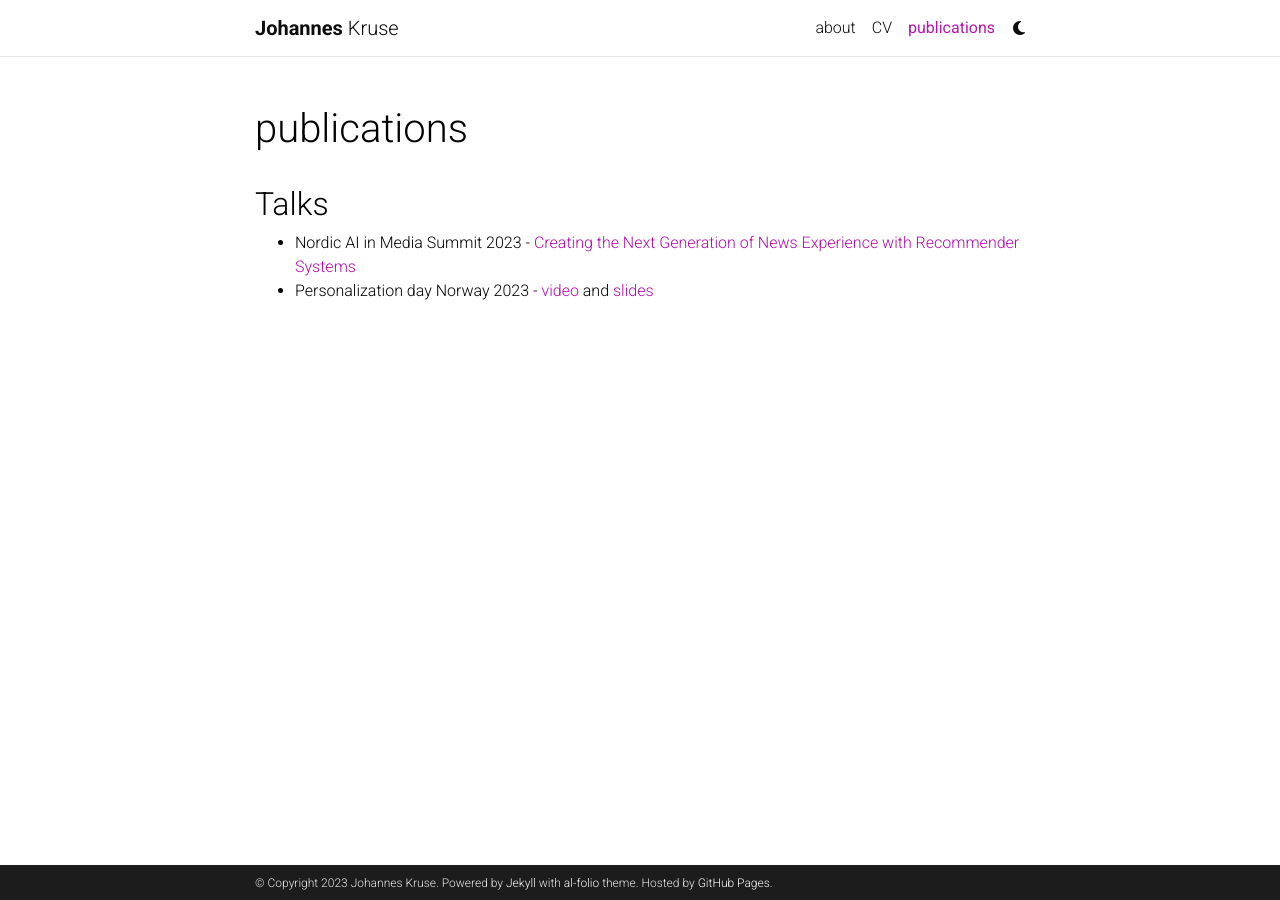
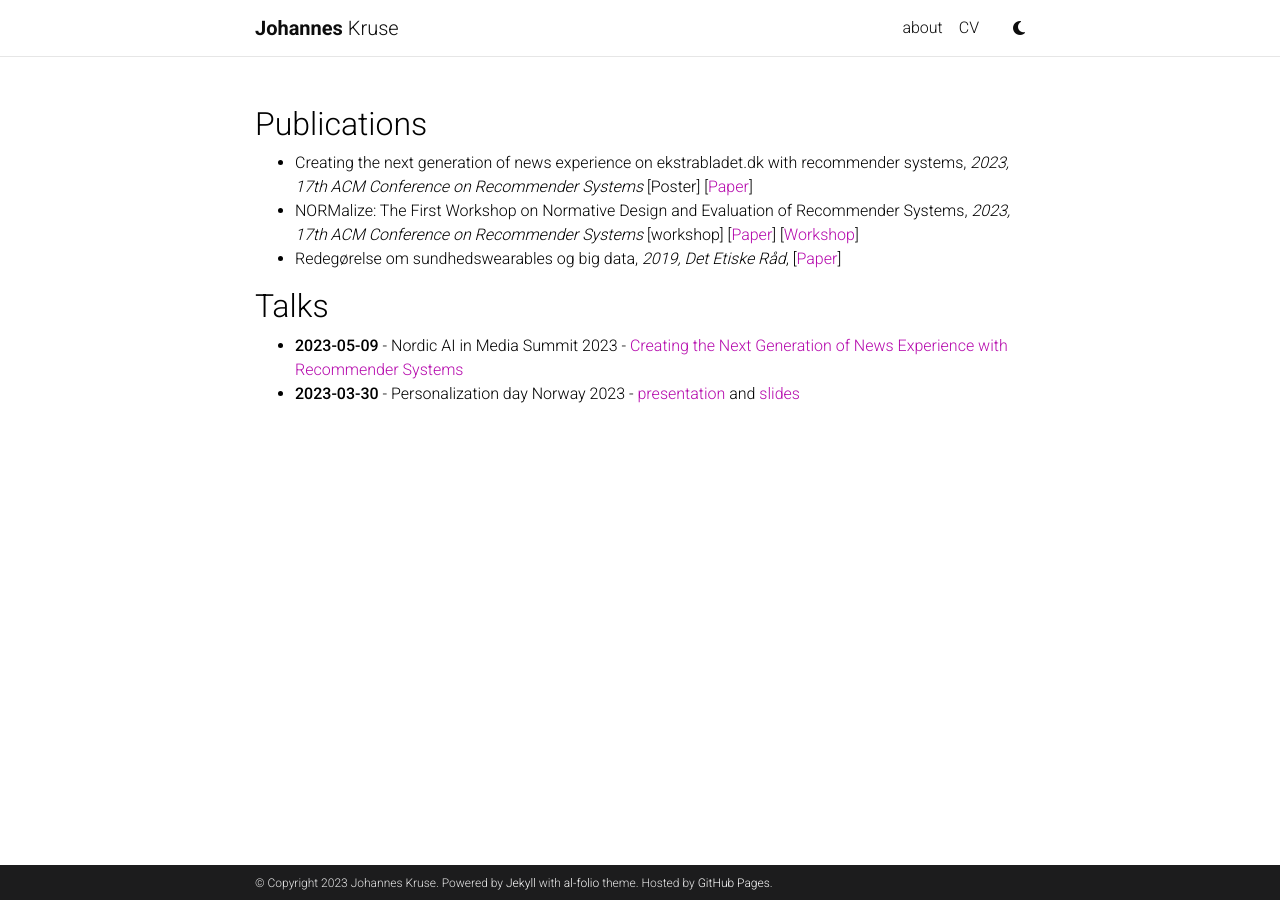
Before and after one commit to johanneskruse/johanneskruse.github.io, a Jekyll site: the page built from _pages/2_publications.md, in a window 1280 px wide. Built offline with Jekyll 4.4.1, drawn with Linux system fonts in a browser that asks for light colours; comment, search, counter and statistics services are not loaded; a style sheet for code colours, icons or effects is not loaded.

Commit message:
publications

```diff
--- a/_pages/2_publications.md
+++ b/_pages/2_publications.md
@@ -1,31 +1,32 @@
 ---
 layout: page
 permalink: /publications/
-title: publications
-# description: publications by categories in reversed chronological order. generated by jekyll-scholar.
 nav: true
 nav_order: 2
 ---
-<!-- _pages/publications.md -->
-<!-- <div class="publications">
 
-{%- for y in page.years %}
-  <h2 class="year">{{y}}</h2>
-  {% bibliography -f {{ site.scholar.bibliography }} -q @*[year={{y}}]* %}
-{% endfor %}
+## Publications
+- Creating the next generation of news experience on ekstrabladet.dk with recommender systems,
+  *2023, 17th ACM Conference on Recommender Systems*
+  [Poster] [[Paper](https://dl.acm.org/doi/10.1145/3604915.3610248)]
+- NORMalize: The First Workshop on Normative Design and Evaluation of Recommender Systems,
+  *2023, 17th ACM Conference on Recommender Systems* [workshop]
+  [[Paper](https://scholar.google.com/citations?view_op=view_citation&hl=en&user=N_zRKd8AAAAJ&citation_for_view=N_zRKd8AAAAJ:u-x6o8ySG0sC)]
+  [[Workshop](https://sites.google.com/view/normalizeworkshop/home?authuser=1)]
+- Redegørelse om sundhedswearables og big data,
+  *2019, Det Etiske Råd*,
+  [[Paper](https://www.ft.dk/samling/20191/almdel/UER/bilag/2/2095890/index.htm)]
 
-</div> -->
-<!-- [Google Scholar](https://scholar.google.com/citations?user=N_zRKd8AAAAJ&hl=en) -->
-<!-- [ResearchGate](), [DBLP](), [Semantic Scholar](https://www.semanticscholar.org/author/Olivier-Jeunen/52628148) -->
-
-<!-- ## Research -->
+## Talks
+- **2023-05-09** - Nordic AI in Media Summit 2023 - [Creating the Next Generation of News Experience with Recommender Systems](https://www.youtube.com/watch?v=i9hcu3Szo7w)
+- **2023-03-30** - Personalization day Norway 2023 - [presentation](https://youtu.be/piCuYLEYQZc?si=1GjFBCl9-lRsfE1Q&t=13492) and [slides](https://docs.google.com/presentation/d/1-GbielaqVoukg3L_KI7NUnVPjBYUB7qA/edit#slide=id.p1)
 
 <!--
+TODO: add dates
+- add publications
+- add dates for talks: 2023-02-21
+
 ## Poster
 - (RecSys 2023)[https://recsys.acm.org/recsys23/]
 - (GeMMS)[https://gemss.ai/]
-- (Nordic AI meet 2023)[https://nordicaimeet.com/] -->
-
-## Talks
-- Nordic AI in Media Summit 2023 - [Creating the Next Generation of News Experience with Recommender Systems](https://www.youtube.com/watch?v=i9hcu3Szo7w)
-- Personalization day Norway 2023 - [video]([https://www.youtube.com/watch?v=piCuYLEYQZc]) and [slides](https://docs.google.com/presentation/d/1-GbielaqVoukg3L_KI7NUnVPjBYUB7qA/edit#slide=id.p1)
+ -->
```
